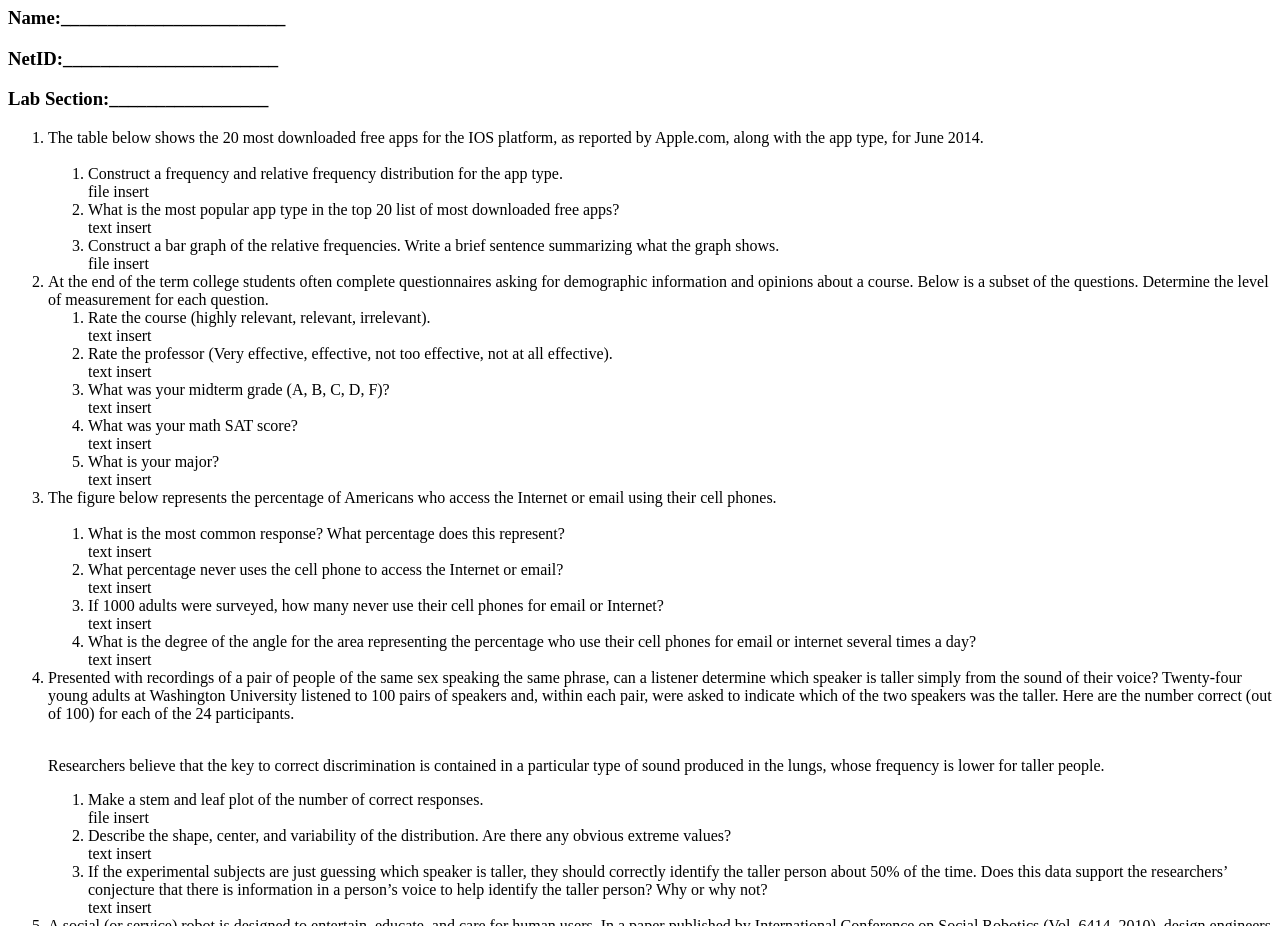
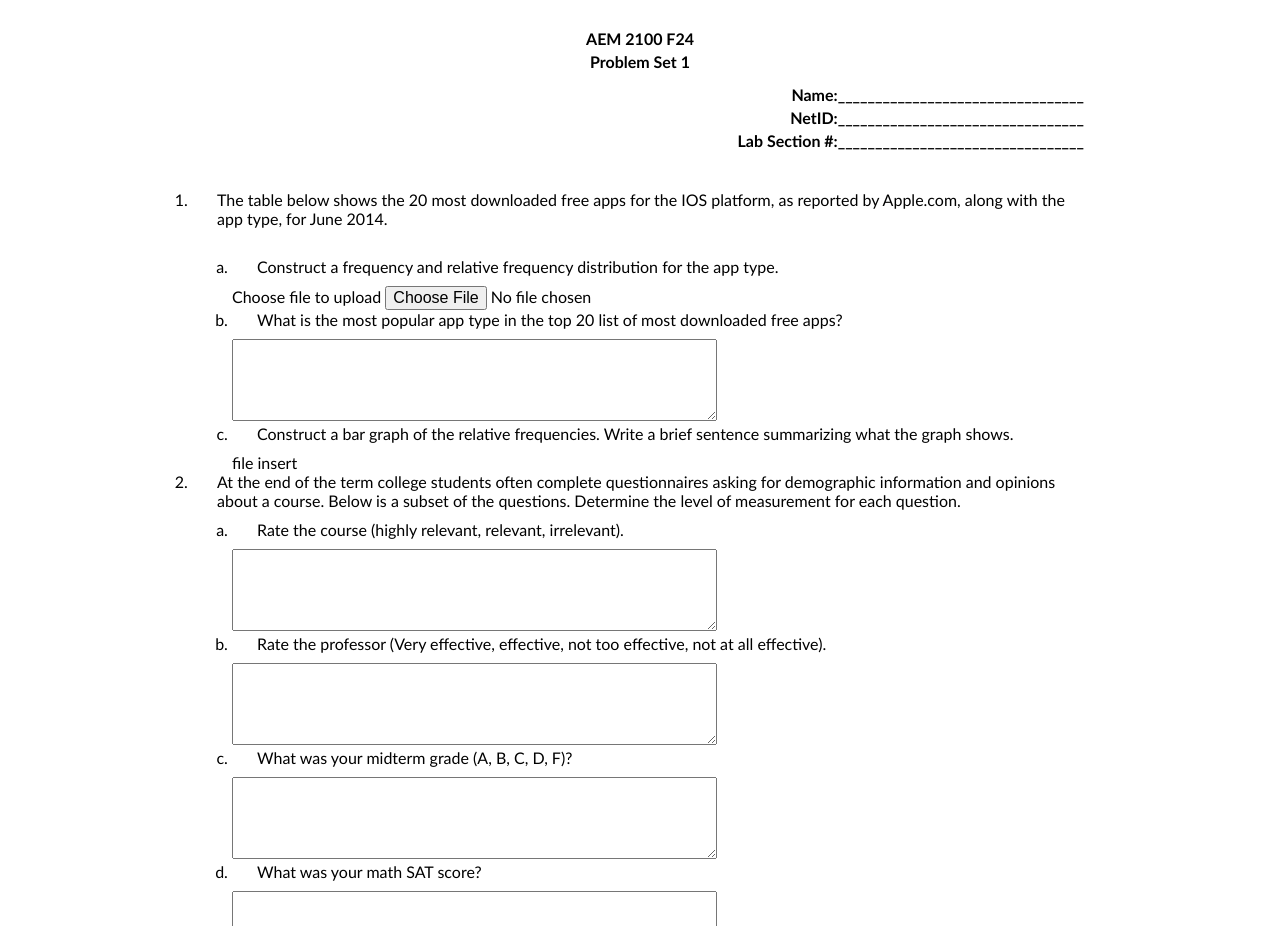
Before and after one commit to KingKlaus21/easy-pset, a plain HTML site: page index.html in a window 1280 px wide. Shown: the part 73-999 px from the top of the page. Drawn offline with Linux system fonts and the light colour scheme.

Commit message:
Add input file insert button to prompt file key to open

```diff
--- a/index.html
+++ b/index.html
@@ -4,20 +4,20 @@
     <meta charset="UTF-8">
     <meta name="viewport" content="width=device-width, initial-scale=1.0">
     <title>Easy-Pset</title>
-    <link rel="styles" href="styles.css">
+    <link rel="stylesheet" href="styles.css">
 </head>
-
-<header>
-    <h1>AEM 2100 F24</h1>
-    <h2></h2>
-    <h3>Name:________________________</h3>
-    <h3>NetID:_______________________</h3>
-    <h3>Lab Section:_________________</h3>
-</header>
 
 <body>
 
-    <ol class="questions">
+    <header>
+        <h1>AEM 2100 F24</h1>
+        <h1 id="pset-name">Problem Set 1</h2>
+        <h2>Name:_________________________________</h2>
+        <h2>NetID:_________________________________</h2>
+        <h2>Lab Section #:_________________________________</h2>
+    </header>
+
+    <ol class="questions-container">
 
         <div class="question">
             <li>The table below shows the 20 most downloaded free apps for the IOS platform,
@@ -27,11 +27,13 @@
 
             <ol>
                 <li>Construct a frequency and relative frequency distribution for the app type.</li>
-                <div>file insert</div>
+                <label for="1a">Choose file to upload</label>
+                <input type="file" id="1a" name="1a" accept=".jpg, .jpeg, .png"/>
+                <img id="1a">
 
                 <li>What is the most popular app type in the top 20 list of most downloaded
                     free apps?</li>
-                <div>text insert</div>
+                <textarea class="text-insert" name="text-insert" rows="4" cols="50"></textarea>
 
                 <li>Construct a bar graph of the relative frequencies. Write a brief sentence
                     summarizing what the graph shows.</li>
@@ -46,20 +48,20 @@
 
             <ol>
                 <li>Rate the course (highly relevant, relevant, irrelevant).</li>
-                <div>text insert</div>
+                <textarea class="text-insert" name="text-insert" rows="4" cols="50"></textarea>
 
                 <li>Rate the professor (Very effective, effective, not too effective, not at all
                     effective).</li>
-                <div>text insert</div>
+                <textarea class="text-insert" name="text-insert" rows="4" cols="50"></textarea>
 
                 <li>What was your midterm grade (A, B, C, D, F)?</li>
-                <div>text insert</div>
+                <textarea class="text-insert" name="text-insert" rows="4" cols="50"></textarea>
 
                 <li>What was your math SAT score?</li>
-                <div>text insert</div>
+                <textarea class="text-insert" name="text-insert" rows="4" cols="50"></textarea>
 
                 <li>What is your major?</li>
-                <div>text insert</div>
+                <textarea class="text-insert" name="text-insert" rows="4" cols="50"></textarea>
             </ol>
 
         </div>
@@ -73,18 +75,18 @@
             <ol>
                 <li>What is the most common response? What percentage does this
                     represent?</li>
-                <div>text insert</div>
+                <textarea class="text-insert" name="text-insert" rows="4" cols="50"></textarea>
 
                 <li>What percentage never uses the cell phone to access the Internet or email?</li>
-                <div>text insert</div>
+                <textarea class="text-insert" name="text-insert" rows="4" cols="50"></textarea>
 
                 <li>If 1000 adults were surveyed, how many never use their cell phones for
                     email or Internet?</li>
-                <div>text insert</div>
+                <textarea class="text-insert" name="text-insert" rows="4" cols="50"></textarea>
 
                 <li>What is the degree of the angle for the area representing the percentage
                     who use their cell phones for email or internet several times a day?</li>
-                <div>text insert</div>
+                <textarea class="text-insert" name="text-insert" rows="4" cols="50"></textarea>
             </ol>
 
         </div>
@@ -109,13 +111,13 @@
 
                 <li>Describe the shape, center, and variability of the distribution. Are there any
                     obvious extreme values?</li>
-                <div>text insert</div>
+                <textarea class="text-insert" name="text-insert" rows="4" cols="50"></textarea>
 
                 <li>If the experimental subjects are just guessing which speaker is taller, they
                     should correctly identify the taller person about 50% of the time. Does this
                     data support the researchers’ conjecture that there is information in a
                     person’s voice to help identify the taller person? Why or why not?</li>
-                <div>text insert</div>
+                <textarea class="text-insert" name="text-insert" rows="4" cols="50"></textarea>
             </ol>
 
         </div>
@@ -132,15 +134,15 @@
 
             <ol>
                 <li>What type of graph is used to describe the data?</li>
-                <div>text insert</div>
+                <textarea class="text-insert" name="text-insert" rows="4" cols="50"></textarea>
 
                 <li>Identify the variable measured for each of the 106 robot designs? What is
                     the level of measurement.</li>
-                <div>text insert</div>
+                <textarea class="text-insert" name="text-insert" rows="4" cols="50"></textarea>
 
                 <li>Use the graph to identify the social robot design that is currently used the
                     most.</li>
-                <div>text insert</div>
+                <textarea class="text-insert" name="text-insert" rows="4" cols="50"></textarea>
 
                 <li>Construct a relative frequency distribution for the data.</li>
                 <div>file insert</div>
@@ -164,7 +166,7 @@
             <ol>
                 <li>What kind of variable is pizza preference? What scale is used to measure
                     pizza preference?</li>
-                <div>text insert</div>
+                <textarea class="text-insert" name="text-insert" rows="4" cols="50"></textarea>
 
                 <li>Construct a frequency and relative frequency distribution for the
                     preferences.</li>
@@ -175,7 +177,7 @@
 
                 <li>Write a sentence or two summarizing the results of the analyses. Give a
                     general statement about the student pizza restaurant preferences.</li>
-                <div>text insert</div>
+                <textarea class="text-insert" name="text-insert" rows="4" cols="50"></textarea>
             </ol>
 
         </div>
@@ -185,20 +187,20 @@
 
             <ol>
                 <li>A ski resort records the daily temperature during the month of January.</li>
-                <div>text insert</div>
+                <textarea class="text-insert" name="text-insert" rows="4" cols="50"></textarea>
 
                 <li>A restaurant surveys its customers about the quality of its waiting staff on
                     a scale of 1 to 4, where 1 is poor and 4 is excellent.</li>
-                <div>text insert</div>
+                <textarea class="text-insert" name="text-insert" rows="4" cols="50"></textarea>
 
                 <li>An investor collects data on the weekly closing price of gold throughout
                     the year.</li>
-                <div>text insert</div>
+                <textarea class="text-insert" name="text-insert" rows="4" cols="50"></textarea>
 
                 <li>The dean of the business school at a local university categorizes students
                     by major (i.e., accounting, finance, marketing, etc.) to help in determining
                     class offerings.</li>
-                <div>text insert</div>
+                <textarea class="text-insert" name="text-insert" rows="4" cols="50"></textarea>
             </ol>
 
         </div>
--- a/styles.css
+++ b/styles.css
@@ -0,0 +1,44 @@
+* {
+    font-size: 12pt;
+    font-family:'Gill Sans', 'Gill Sans MT', Calibri, 'Trebuchet MS', sans-serif;
+}
+
+body {
+    margin: 8% 15%;
+}
+
+/* header */
+
+h1 {
+    margin: 4px;
+    text-align: center;
+}
+
+h2 {
+    margin: 4px;
+    text-align: end;
+}
+
+#pset-name {
+    padding-bottom: 10px;
+}
+
+header {
+    margin-bottom: 40px;
+}
+
+/* question section */
+
+.questions-container {
+    list-style-type: decimal;
+    padding: 0px;
+}
+
+li {
+    padding-left: 25px;
+    padding-bottom: 10px;
+}
+
+ol {
+    list-style-type: lower-alpha;
+}
```
